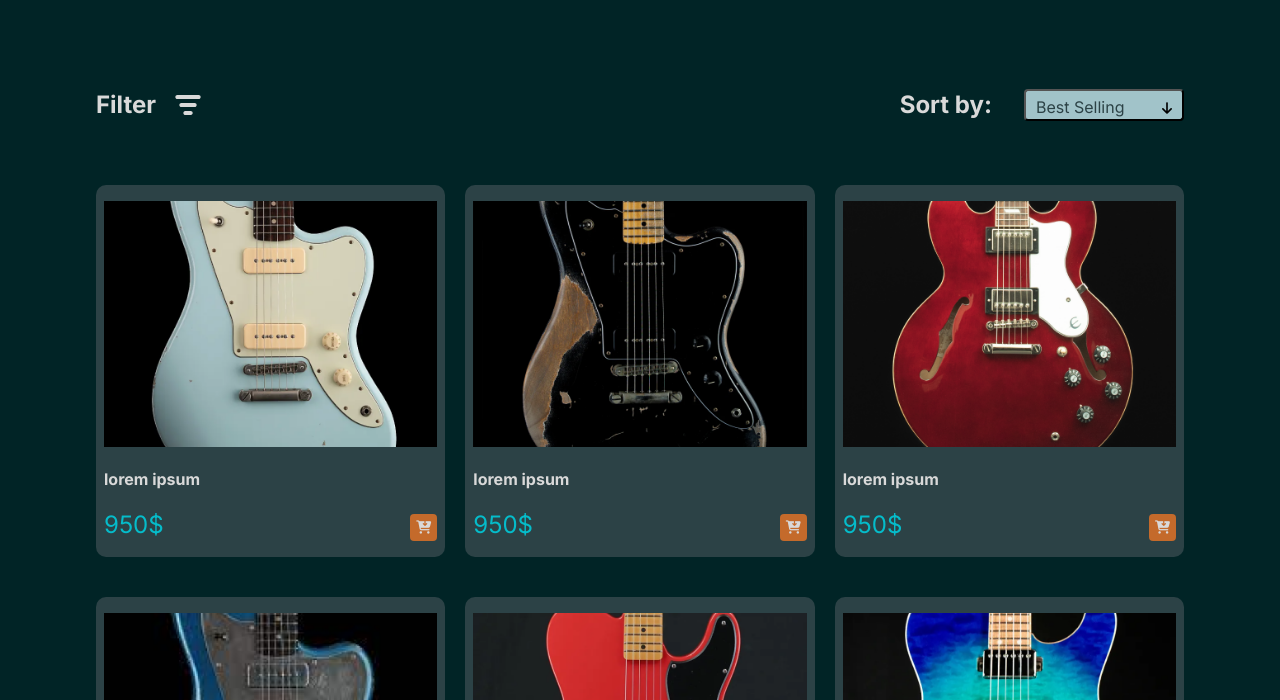
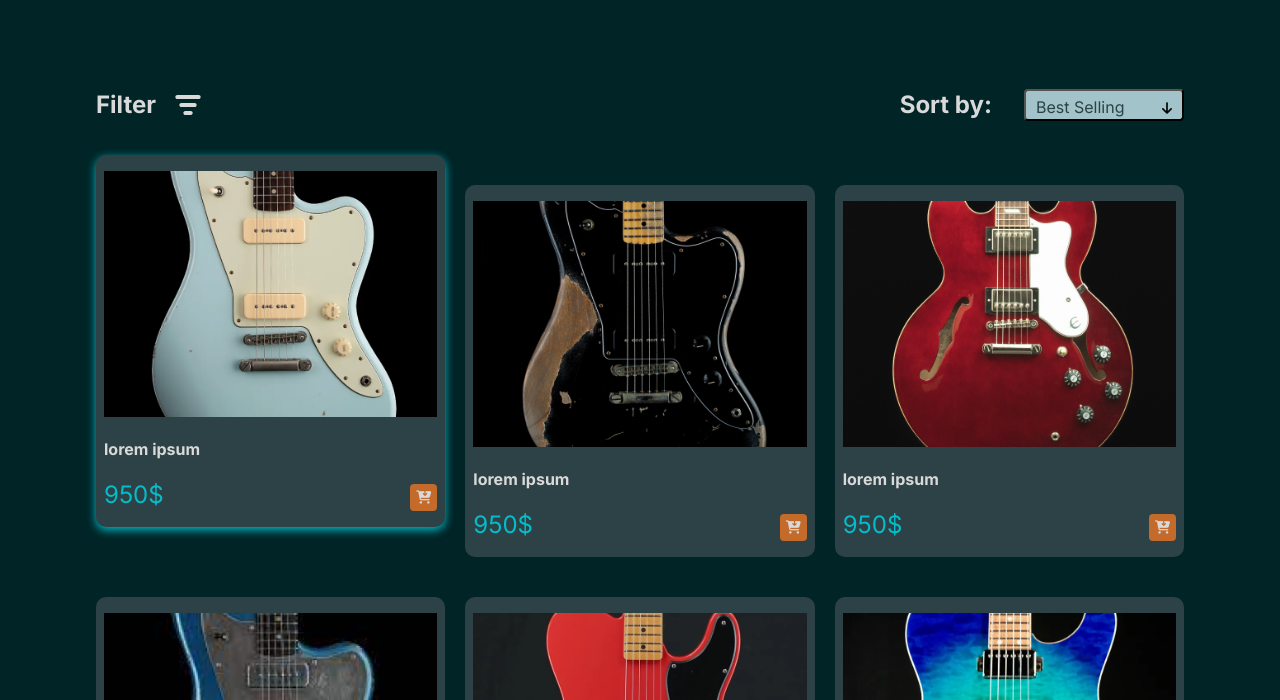
Before and after one commit to TornikeKalmaxelidze/final-project, a plain HTML site: page about.html in a window 1280 px wide. In both pictures the pointer is over the element 270 px from the left and 470 px from the top of the page. Shown: the part 100-800 px from the top of the page. Drawn offline with Linux system fonts and the light colour scheme.

Commit message:
hover update
hover
update

```diff
--- a/css/hover.css
+++ b/css/hover.css
@@ -121,14 +121,23 @@
     width: 100%;
 
     border: 1px solid #05BCCA
+}
 
-}
 .cart_shopping:hover {
     transform: scale(1.5)
 }
+
 .fa-solid:hover {
     color: black;
 }
+
 .first_section_button:hover {
-   transform: scale(1.3);
+    transform: scale(1.3);
 }
+
+.card_section_2_aricle:hover {
+
+    transform: translateY(-30px);
+    box-shadow: 0 3px 10px #05BCCA;
+
+}
```
Also changed, not shown: contact.html (+0 -4 lines).
